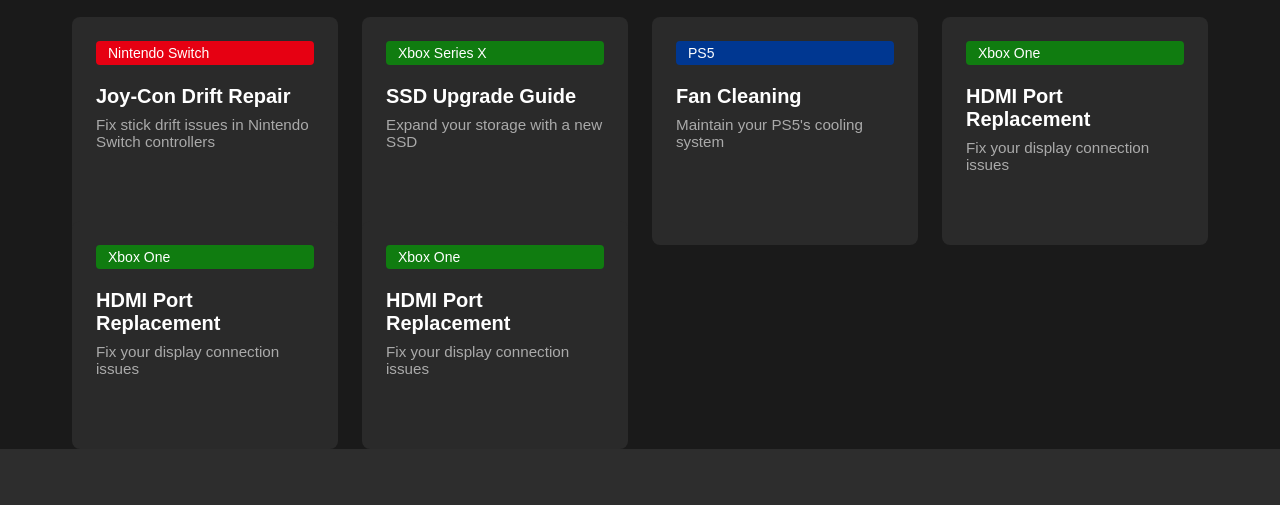
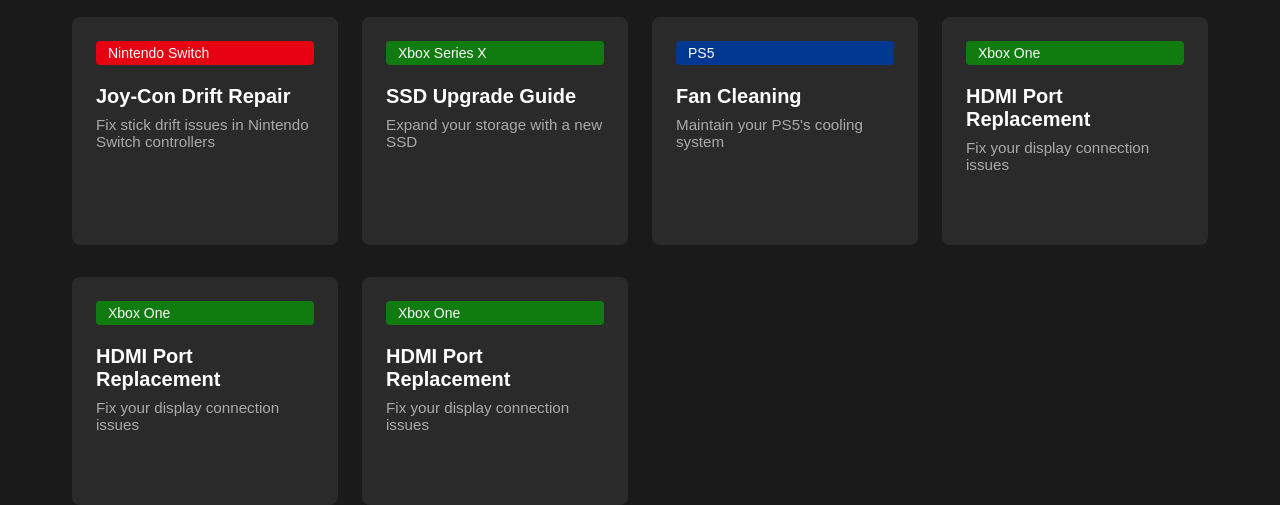
Before and after one commit to jake-palmer62/gamepad_tester, a Flask app: page / in a window 1280 px wide. Shown: the part 840-1345 px from the top of the page. Before the commit the page ends 1289 px from the top, so only its background shows below. Run offline with Flask 3, Linux system fonts and the light colour scheme.

Commit message:
updated recent repair grid

```diff
--- a/static/style.css
+++ b/static/style.css
@@ -275,6 +275,15 @@
   font-size: 0.95rem;
 }
 
+.guide-grid {
+  display: grid;
+  grid-template-columns: repeat(auto-fit, minmax(250px, 1fr));
+  gap: 1.5rem;
+  /* Add row gap */
+  row-gap: 5rem;
+}
+
+
 /* Gamepad Tester Specific Styles */
 #status {
   margin: 1rem 0;
```
